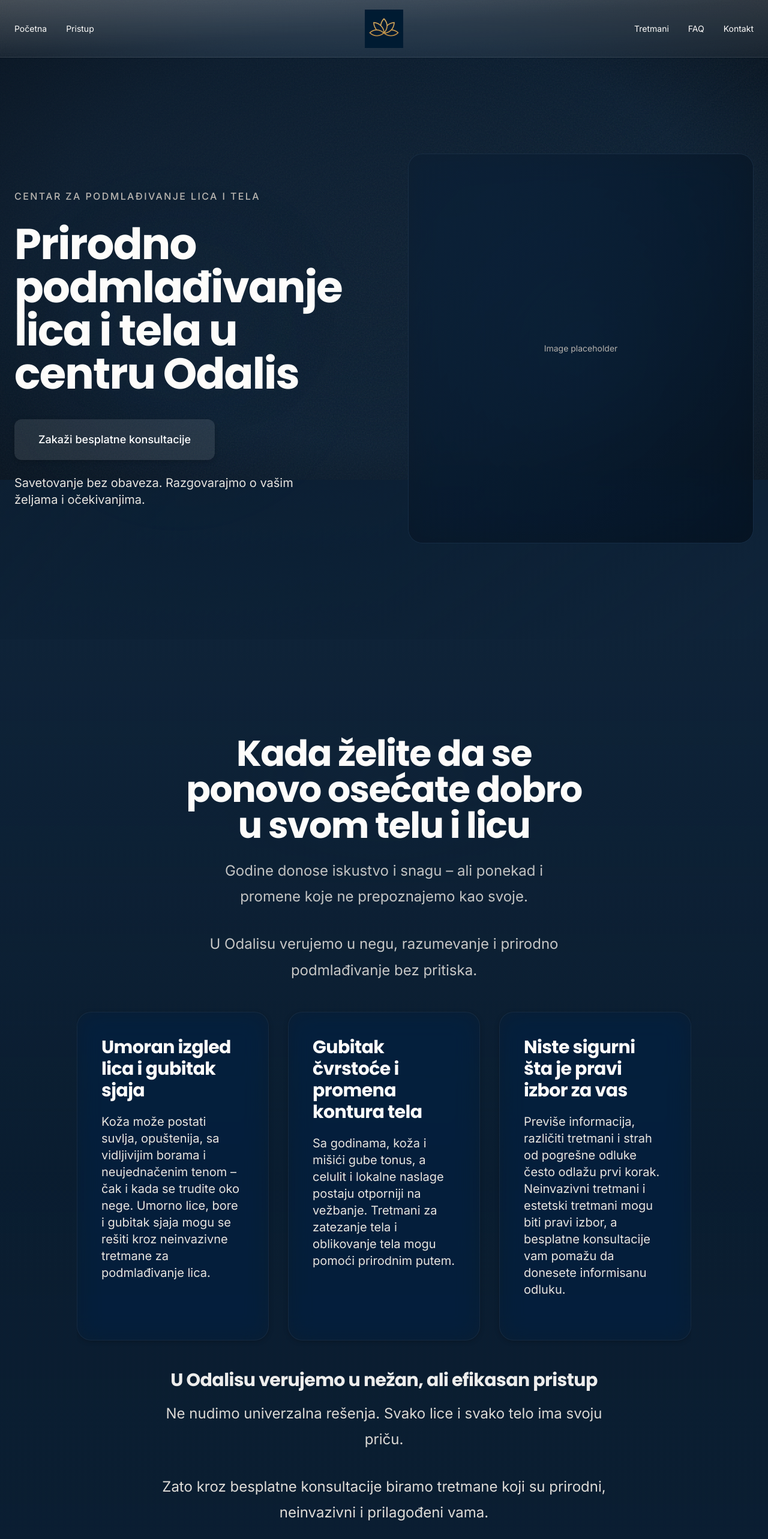
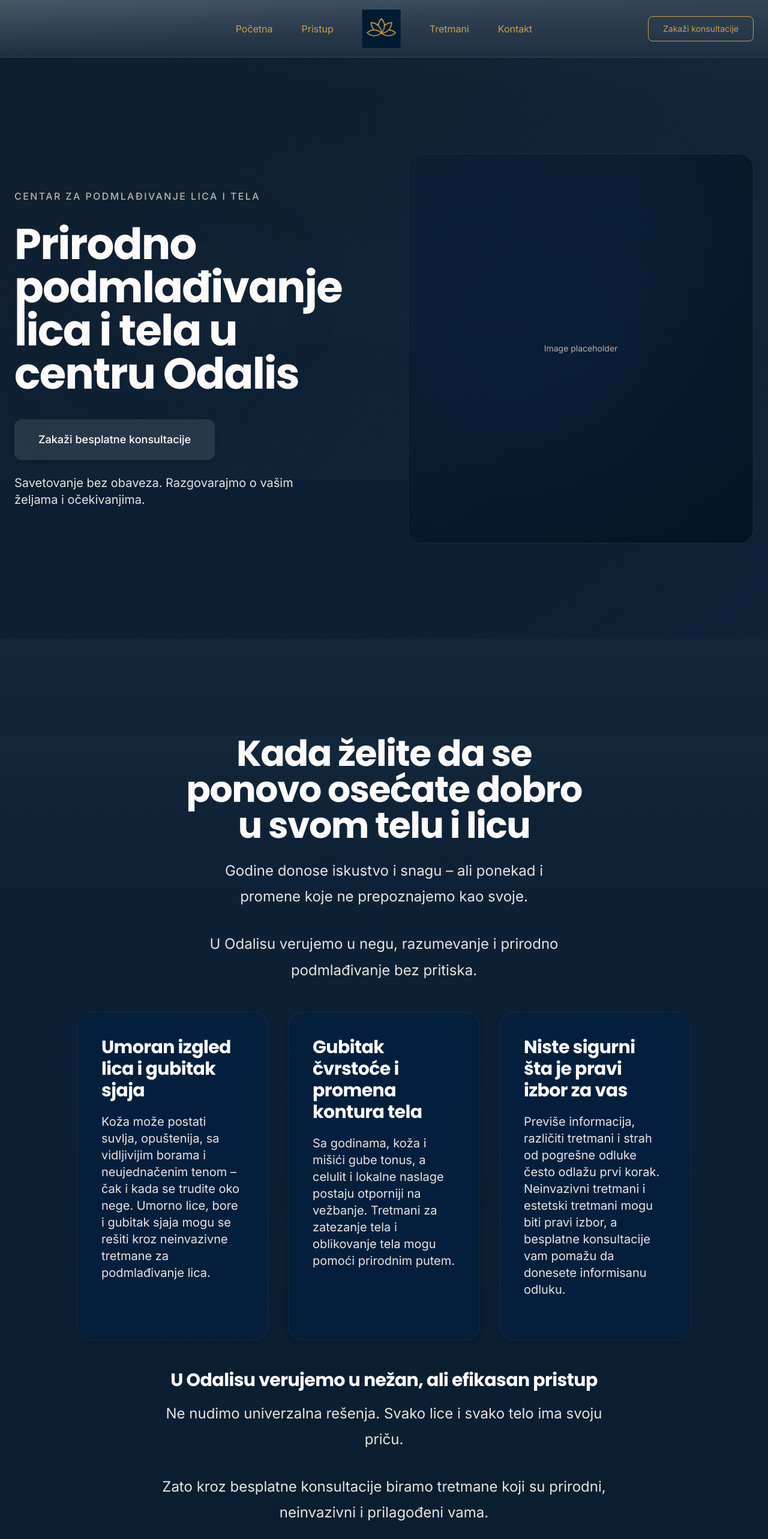
Before and after one commit to andrejmilovanovic267-blip/odalis, a Next.js app: page / in a window 1280 px wide. Shown: the top 2566 px of the page at 60% size. Built offline with nearby package versions, Linux system fonts and the light colour scheme.

Commit message:
UI/UX responsive fixes and back-to-top stabilization

```diff
--- a/app/globals.css
+++ b/app/globals.css
@@ -82,11 +82,85 @@
   width: 100%;
   height: 100%;
   background:
-    radial-gradient(ellipse at 20% 30%, rgba(26, 47, 71, 0.2) 0%, transparent 50%),
-    radial-gradient(ellipse at 80% 70%, rgba(10, 20, 30, 0.16) 0%, transparent 50%),
-    radial-gradient(ellipse at center, rgba(26, 47, 71, 0.12) 0%, var(--bg-base) 60%, var(--color-navy-950) 100%);
+    /* Soft ambient blue gradients - fully opaque */
+    radial-gradient(ellipse 1000px 800px at 20% 30%, rgba(20, 40, 60, 0.15) 0%, rgba(11, 31, 51, 0.95) 50%),
+    radial-gradient(ellipse 900px 700px at 80% 25%, rgba(15, 35, 55, 0.12) 0%, rgba(11, 31, 51, 0.95) 50%),
+    radial-gradient(ellipse 1400px 1000px at 50% 50%, rgba(18, 38, 58, 0.1) 0%, rgba(11, 31, 51, 0.98) 60%),
+    /* Base solid blue background */
+    var(--bg-base);
   pointer-events: none;
   z-index: 0;
+}
+
+/* Glossy layered section backgrounds with clear visual separation */
+/* Odd sections - slightly darker blue base with glossy top highlight */
+section:nth-of-type(odd)::after {
+  content: "";
+  position: absolute;
+  inset: 0;
+  background:
+    /* Glossy inner highlight at top - soft light hitting surface */
+    linear-gradient(
+      180deg,
+      rgba(24, 44, 64, 0.5) 0%,
+      rgba(20, 40, 60, 0.25) 6%,
+      rgba(16, 36, 56, 0.12) 12%,
+      rgba(12, 32, 52, 0.06) 20%,
+      rgba(10, 30, 50, 0.02) 30%,
+      rgba(9, 29, 49, 0) 45%,
+      /* Section base - slightly darker blue (opaque) */
+      rgba(9, 28, 48, 0.25) 50%,
+      rgba(8, 27, 47, 0.3) 100%
+    );
+  pointer-events: none;
+  z-index: -1;
+}
+
+/* Even sections - slightly lighter blue base with glossy top highlight */
+section:nth-of-type(even)::after {
+  content: "";
+  position: absolute;
+  inset: 0;
+  background:
+    /* Glossy inner highlight at top - soft light hitting surface */
+    linear-gradient(
+      180deg,
+      rgba(27, 47, 67, 0.45) 0%,
+      rgba(23, 43, 63, 0.22) 6%,
+      rgba(19, 39, 59, 0.12) 12%,
+      rgba(15, 35, 55, 0.06) 20%,
+      rgba(13, 33, 53, 0.02) 30%,
+      rgba(11, 31, 51, 0) 45%,
+      /* Section base - slightly lighter blue (opaque) */
+      rgba(13, 33, 52, 0.2) 50%,
+      rgba(12, 32, 51, 0.28) 100%
+    );
+  pointer-events: none;
+  z-index: -1;
+}
+
+/* Additional glossy top highlight layer for sections */
+section {
+  position: relative;
+}
+
+/* Smooth gradient transitions at section boundaries */
+section + section::before {
+  content: "";
+  position: absolute;
+  top: -40px;
+  left: 0;
+  right: 0;
+  height: 80px;
+  background: linear-gradient(
+    180deg,
+    transparent 0%,
+    rgba(11, 31, 51, 0.25) 30%,
+    rgba(11, 31, 51, 0.15) 60%,
+    transparent 100%
+  );
+  pointer-events: none;
+  z-index: -1;
 }
 
 /* Respect user's motion preferences */
--- a/components/header.tsx
+++ b/components/header.tsx
@@ -12,7 +12,26 @@
   const handleNavClick = (id: string, e: React.MouseEvent<HTMLAnchorElement>) => {
     e.preventDefault();
     setIsMobileMenuOpen(false);
-    // Small delay to ensure menu closes before scrolling
+
+    // Special handling for "Tretmani" link on desktop (scrolls to bottom of cards)
+    if (id === '#tretmani-end' && window.innerWidth >= 768) {
+      setTimeout(() => {
+        const cardsContainer = document.getElementById('tretmani-cards');
+        if (cardsContainer) {
+          const rect = cardsContainer.getBoundingClientRect();
+          const targetBottom = rect.bottom + window.scrollY;
+          const scrollPosition = targetBottom - window.innerHeight;
+
+          window.scrollTo({
+            top: Math.max(0, scrollPosition),
+            behavior: 'smooth'
+          });
+        }
+      }, 50);
+      return;
+    }
+
+    // Default behavior for all other links
     setTimeout(() => {
       scrollToSection(id, { behavior: 'smooth', block: 'start' });
     }, 50);
@@ -29,11 +48,19 @@
     };
   }, [isMobileMenuOpen]);
 
-  const navLinks = [
+  // Mobile navigation links (without FAQ)
+  const mobileNavLinks = [
     { href: '#hero', label: 'Početna' },
     { href: '#pristup', label: 'Pristup' },
     { href: '#tretmani', label: 'Tretmani' },
-    { href: '#faq', label: 'FAQ' },
+    { href: '#kontakt', label: 'Kontakt' },
+  ];
+
+  // Desktop navigation links (without FAQ)
+  const desktopNavLinks = [
+    { href: '#hero', label: 'Početna' },
+    { href: '#pristup', label: 'Pristup' },
+    { href: '#tretmani-end', label: 'Tretmani' },
     { href: '#kontakt', label: 'Kontakt' },
   ];
 
@@ -47,22 +74,44 @@
       <div className="absolute inset-0 bg-gradient-to-br from-white/20 via-transparent to-transparent pointer-events-none opacity-50" />
 
       <div className="relative z-10 h-full flex items-center justify-between px-4 sm:px-6">
-        {/* Desktop Navigation - Left */}
-        <nav className="hidden md:flex items-center gap-8 flex-1">
-          {navLinks.slice(0, 2).map((link) => (
+        {/* Mobile Logo - Centered */}
+        <div className="md:hidden absolute left-1/2 -translate-x-1/2 flex items-center justify-center h-full">
+          <a
+            href="#hero"
+            onClick={(e) => handleNavClick('#hero', e)}
+            className="relative h-12 w-auto max-w-[90vw]"
+          >
+            <Image
+              src="/odalis.png"
+              alt="Odalis - Centar za podmlađivanje"
+              width={200}
+              height={80}
+              sizes="(max-width: 768px) 120px, 200px"
+              className="object-contain h-full w-auto"
+              priority
+              quality={100}
+            />
+          </a>
+        </div>
+
+        {/* Centered Navigation Group (Left Nav + Logo + Right Nav) */}
+        <div className="hidden md:flex items-center gap-12 absolute left-1/2 -translate-x-1/2 h-full">
+          {/* Desktop Navigation - Left (2 links) */}
+          <nav className="flex items-center gap-12">
+            {desktopNavLinks.slice(0, 2).map((link) => (
               <a
                 key={link.href}
                 href={link.href}
                 onClick={(e) => handleNavClick(link.href, e)}
-              className="text-text-primary text-sm font-light hover:text-text-secondary transition-colors duration-250 ease-out focus:outline-none focus:ring-0"
+                className="text-[#C9A24D] text-base font-light hover:text-[#D6B45F] transition-colors duration-250 ease-out focus:outline-none focus:ring-0"
               >
                 {link.label}
               </a>
             ))}
           </nav>
 
-        {/* Logo container - Centered */}
-        <div className="absolute left-1/2 -translate-x-1/2 flex items-center justify-center h-full">
+          {/* Logo container */}
+          <div className="flex items-center justify-center h-full">
             <a
               href="#hero"
               onClick={(e) => handleNavClick('#hero', e)}
@@ -81,19 +130,31 @@
             </a>
           </div>
 
-        {/* Desktop Navigation - Right */}
-        <nav className="hidden md:flex items-center gap-8 flex-1 justify-end">
-          {navLinks.slice(2).map((link) => (
+          {/* Desktop Navigation - Right (2 links) */}
+          <nav className="flex items-center gap-12">
+            {desktopNavLinks.slice(2).map((link) => (
               <a
                 key={link.href}
                 href={link.href}
                 onClick={(e) => handleNavClick(link.href, e)}
-              className="text-text-primary text-sm font-light hover:text-text-secondary transition-colors duration-250 ease-out focus:outline-none focus:ring-0"
+                className="text-[#C9A24D] text-base font-light hover:text-[#D6B45F] transition-colors duration-250 ease-out focus:outline-none focus:ring-0"
               >
                 {link.label}
               </a>
             ))}
           </nav>
+        </div>
+
+        {/* CTA Button - Far Right */}
+        <div className="hidden md:flex items-center ml-auto">
+          <a
+            href="#kontakt"
+            onClick={(e) => handleNavClick('#kontakt', e)}
+            className="inline-flex items-center justify-center rounded-lg font-light px-6 py-2.5 text-sm text-[#C9A24D] border border-[#C9A24D] bg-transparent hover:bg-[#C9A24D] hover:text-[#0B1F33] transition-all duration-250 ease-out focus:outline-none focus:ring-2 focus:ring-[#C9A24D]/30 focus:ring-offset-2 whitespace-nowrap"
+          >
+            Zakaži konsultacije
+          </a>
+        </div>
 
         {/* Mobile Menu Button */}
         <button
@@ -143,16 +204,24 @@
             }}
           >
             <nav className="flex flex-col items-center justify-start pt-12 px-6 space-y-8">
-              {navLinks.map((link) => (
+              {mobileNavLinks.map((link) => (
                 <a
                   key={link.href}
                   href={link.href}
                   onClick={(e) => handleNavClick(link.href, e)}
-                  className="text-text-primary text-xl font-light hover:text-text-secondary transition-colors duration-300"
+                  className="text-[#C9A24D] text-xl font-light hover:text-[#D6B45F] transition-colors duration-250 ease-out leading-relaxed"
                 >
                   {link.label}
                 </a>
               ))}
+              {/* CTA Button */}
+              <a
+                href="#kontakt"
+                onClick={(e) => handleNavClick('#kontakt', e)}
+                className="inline-flex items-center justify-center rounded-lg font-light px-6 py-2.5 text-sm text-[#C9A24D] border border-[#C9A24D] bg-transparent hover:bg-[#C9A24D] hover:text-[#0B1F33] transition-all duration-250 ease-out focus:outline-none focus:ring-2 focus:ring-[#C9A24D]/30 focus:ring-offset-2 whitespace-nowrap mt-4"
+              >
+                Zakaži konsultacije
+              </a>
             </nav>
           </motion.div>
         )}
```
Also changed, not shown: app/page.tsx (+8 -6 lines). Lines whose indentation alone changed are shown as unchanged.
